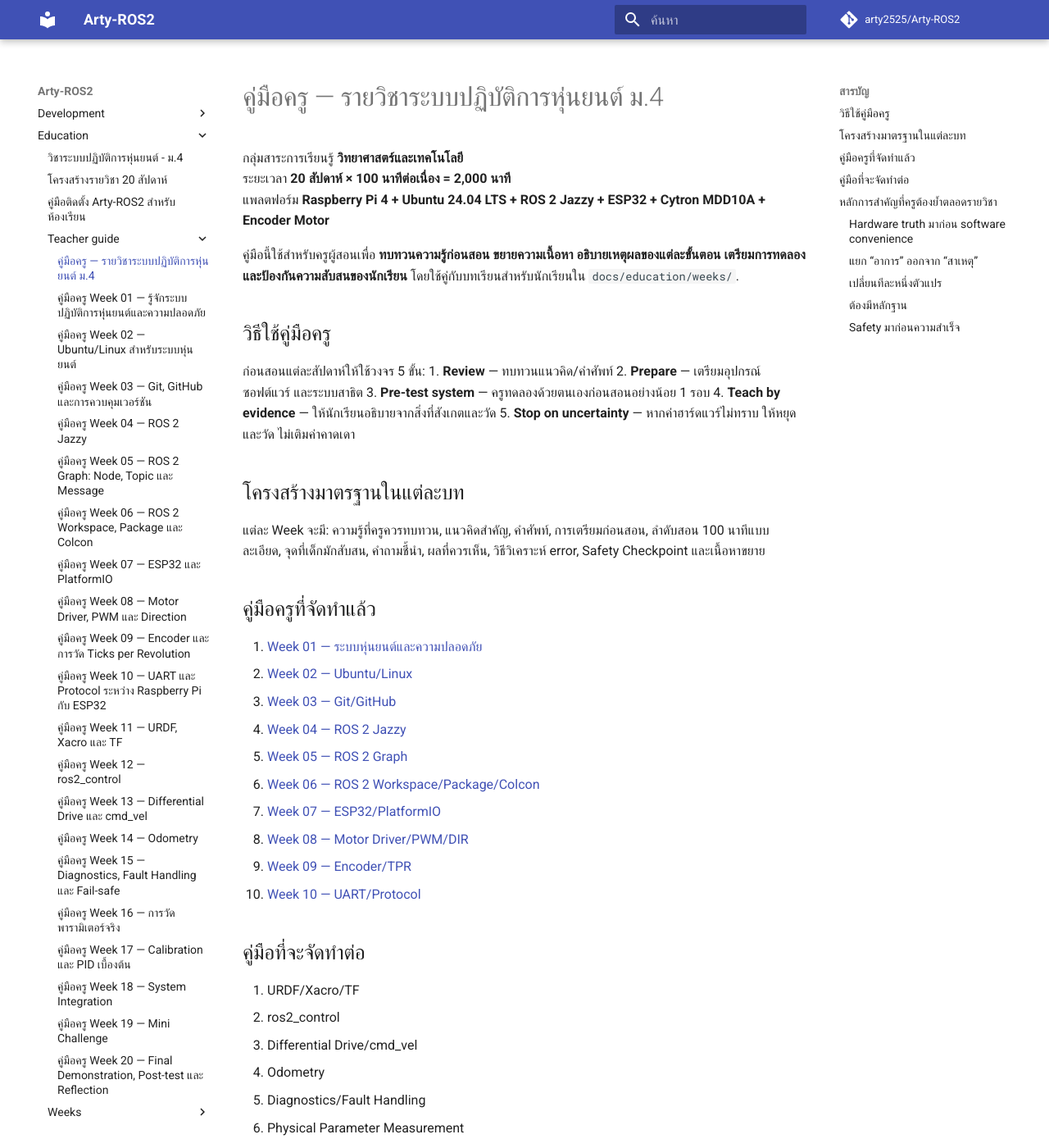
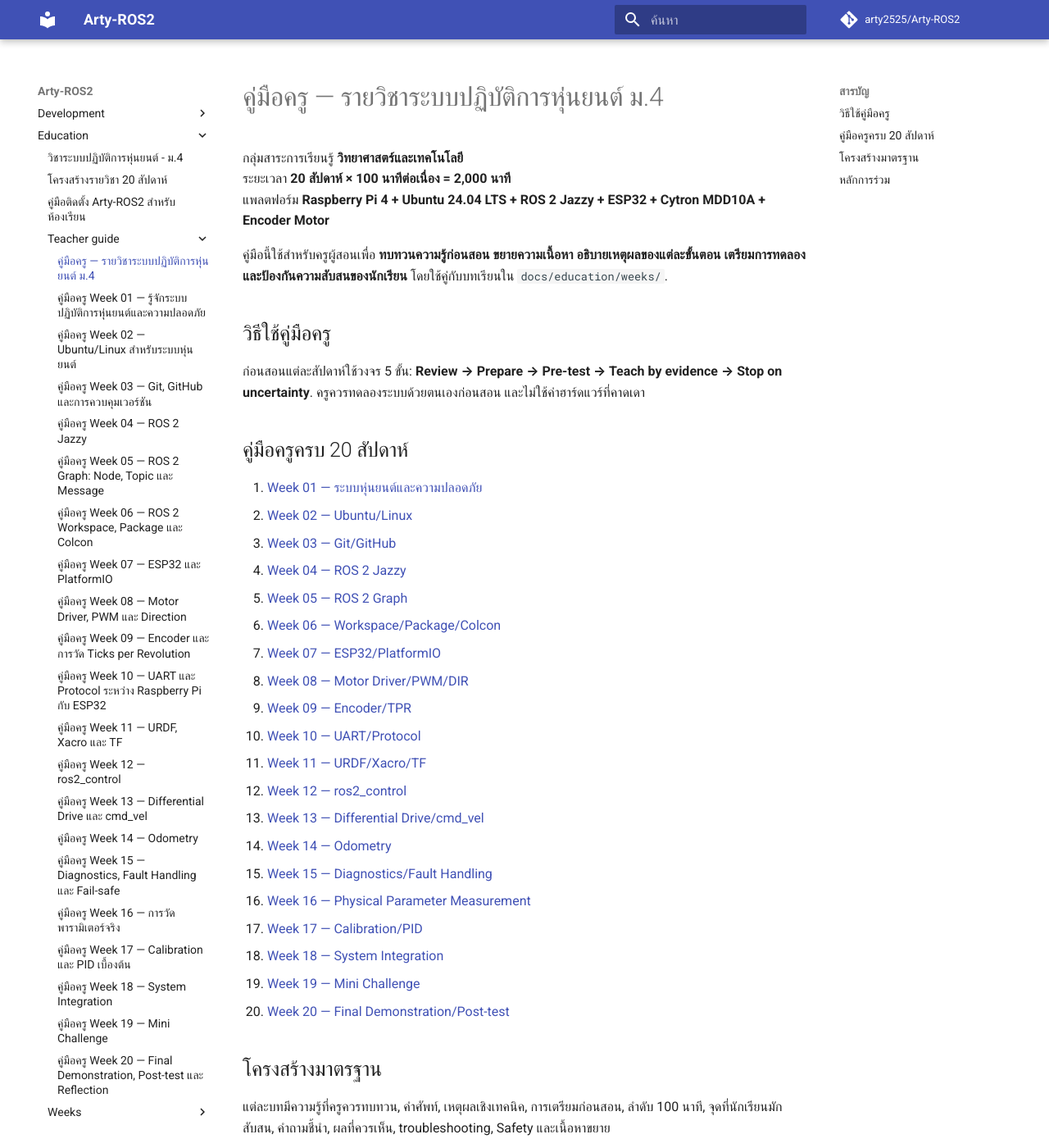
Before and after one commit to arty2525/Arty-ROS2, an MkDocs documentation site: the page built from docs/education/teacher-guide/README.md, in a window 1280 px wide and 1400 px high. Shown: the whole window at 82% size. Built offline with MkDocs 1.6.1 and Material for MkDocs 9.7.7, drawn with Linux system fonts in a browser that asks for light colours; comment, search, counter and statistics services are not loaded; some of the changed text lies outside the part shown.

Commit message:
Teacher guide: complete navigation for all 20 weeks

```diff
--- a/docs/education/teacher-guide/README.md
+++ b/docs/education/teacher-guide/README.md
@@ -4,57 +4,41 @@
 ระยะเวลา **20 สัปดาห์ × 100 นาทีต่อเนื่อง = 2,000 นาที**
 แพลตฟอร์ม **Raspberry Pi 4 + Ubuntu 24.04 LTS + ROS 2 Jazzy + ESP32 + Cytron MDD10A + Encoder Motor**
 
-คู่มือนี้ใช้สำหรับครูผู้สอนเพื่อ **ทบทวนความรู้ก่อนสอน ขยายความเนื้อหา อธิบายเหตุผลของแต่ละขั้นตอน เตรียมการทดลอง และป้องกันความสับสนของนักเรียน** โดยใช้คู่กับบทเรียนสำหรับนักเรียนใน `docs/education/weeks/`.
+คู่มือนี้ใช้สำหรับครูผู้สอนเพื่อ **ทบทวนความรู้ก่อนสอน ขยายความเนื้อหา อธิบายเหตุผลของแต่ละขั้นตอน เตรียมการทดลอง และป้องกันความสับสนของนักเรียน** โดยใช้คู่กับบทเรียนใน `docs/education/weeks/`.
 
 ## วิธีใช้คู่มือครู
-ก่อนสอนแต่ละสัปดาห์ให้ใช้วงจร 5 ขั้น:
-1. **Review** — ทบทวนแนวคิด/คำศัพท์
-2. **Prepare** — เตรียมอุปกรณ์ ซอฟต์แวร์ และระบบสาธิต
-3. **Pre-test system** — ครูทดลองด้วยตนเองก่อนสอนอย่างน้อย 1 รอบ
-4. **Teach by evidence** — ให้นักเรียนอธิบายจากสิ่งที่สังเกตและวัด
-5. **Stop on uncertainty** — หากค่าฮาร์ดแวร์ไม่ทราบ ให้หยุดและวัด ไม่เติมค่าคาดเดา
+ก่อนสอนแต่ละสัปดาห์ใช้วงจร 5 ขั้น: **Review → Prepare → Pre-test → Teach by evidence → Stop on uncertainty**. ครูควรทดลองระบบด้วยตนเองก่อนสอน และไม่ใช้ค่าฮาร์ดแวร์ที่คาดเดา
 
-## โครงสร้างมาตรฐานในแต่ละบท
-แต่ละ Week จะมี: ความรู้ที่ครูควรทบทวน, แนวคิดสำคัญ, คำศัพท์, การเตรียมก่อนสอน, ลำดับสอน 100 นาทีแบบละเอียด, จุดที่เด็กมักสับสน, คำถามชี้นำ, ผลที่ควรเห็น, วิธีวิเคราะห์ error, Safety Checkpoint และเนื้อหาขยาย
-
-## คู่มือครูที่จัดทำแล้ว
+## คู่มือครูครบ 20 สัปดาห์
 1. [Week 01 — ระบบหุ่นยนต์และความปลอดภัย](week-01.md)
 2. [Week 02 — Ubuntu/Linux](week-02.md)
 3. [Week 03 — Git/GitHub](week-03.md)
 4. [Week 04 — ROS 2 Jazzy](week-04.md)
 5. [Week 05 — ROS 2 Graph](week-05.md)
-6. [Week 06 — ROS 2 Workspace/Package/Colcon](week-06.md)
+6. [Week 06 — Workspace/Package/Colcon](week-06.md)
 7. [Week 07 — ESP32/PlatformIO](week-07.md)
 8. [Week 08 — Motor Driver/PWM/DIR](week-08.md)
 9. [Week 09 — Encoder/TPR](week-09.md)
 10. [Week 10 — UART/Protocol](week-10.md)
+11. [Week 11 — URDF/Xacro/TF](week-11.md)
+12. [Week 12 — ros2_control](week-12.md)
+13. [Week 13 — Differential Drive/cmd_vel](week-13.md)
+14. [Week 14 — Odometry](week-14.md)
+15. [Week 15 — Diagnostics/Fault Handling](week-15.md)
+16. [Week 16 — Physical Parameter Measurement](week-16.md)
+17. [Week 17 — Calibration/PID](week-17.md)
+18. [Week 18 — System Integration](week-18.md)
+19. [Week 19 — Mini Challenge](week-19.md)
+20. [Week 20 — Final Demonstration/Post-test](week-20.md)
 
-## คู่มือที่จะจัดทำต่อ
-11. URDF/Xacro/TF
-12. ros2_control
-13. Differential Drive/cmd_vel
-14. Odometry
-15. Diagnostics/Fault Handling
-16. Physical Parameter Measurement
-17. Calibration/PID
-18. System Integration
-19. Mini Challenge
-20. Final Demonstration/Post-test
+## โครงสร้างมาตรฐาน
+แต่ละบทมีความรู้ที่ครูควรทบทวน, คำศัพท์, เหตุผลเชิงเทคนิค, การเตรียมก่อนสอน, ลำดับ 100 นาที, จุดที่นักเรียนมักสับสน, คำถามชี้นำ, ผลที่ควรเห็น, troubleshooting, Safety และเนื้อหาขยาย
 
-## หลักการสำคัญที่ครูต้องย้ำตลอดรายวิชา
-### Hardware truth มาก่อน software convenience
-ค่าที่มีผลต่อการเคลื่อนที่ เช่น wheel separation, encoder TPR, inversion หรือ PID ต้องมาจากการวัด/ทดลองจริง
+## หลักการร่วม
+- **Hardware truth มาก่อน software convenience** — geometry, TPR, inversion, calibration/PID ต้องอ้างอิงการวัดหรือการทดลองจริง
+- **แยกอาการออกจากสาเหตุ** — “หุ่นไม่วิ่ง” เป็น symptom ไม่ใช่ root cause
+- **เปลี่ยนทีละหนึ่งตัวแปร** — เพื่อระบุเหตุและผลได้
+- **ต้องมีหลักฐาน** — terminal log, measurement, diagnostic, configuration หรือ Git SHA
+- **Safety มาก่อนความสำเร็จ** — test แรกยกล้อ, จำกัดความเร็ว, one operator, stop path
 
-### แยก “อาการ” ออกจาก “สาเหตุ”
-“หุ่นไม่วิ่ง” เป็นอาการ สาเหตุอาจอยู่ที่ controller, UART, firmware, configuration, power หรือ wiring
-
-### เปลี่ยนทีละหนึ่งตัวแปร
-ห้ามเปลี่ยนสาย + parameter + code พร้อมกัน เพราะจะไม่รู้ว่าอะไรทำให้ผลเปลี่ยน
-
-### ต้องมีหลักฐาน
-ทุกกิจกรรมควรมี Terminal log, screenshot, measurement table, configuration diff, Git commit SHA, diagnostics หรือ Engineering Logbook อย่างน้อยหนึ่งอย่าง
-
-### Safety มาก่อนความสำเร็จ
-การทดลองมอเตอร์ครั้งแรกต้องยกล้อพ้นพื้น จำกัดความเร็ว มีผู้ควบคุมหนึ่งคน มีวิธีตัดไฟ และหยุดเมื่อพฤติกรรมผิดปกติ
-
-> หลักร่วมของทั้งรายวิชา: **Measure → Configure → Test → Record → Improve**
+> กระบวนการหลักของรายวิชา: **Measure → Configure → Test → Record → Improve**
```
